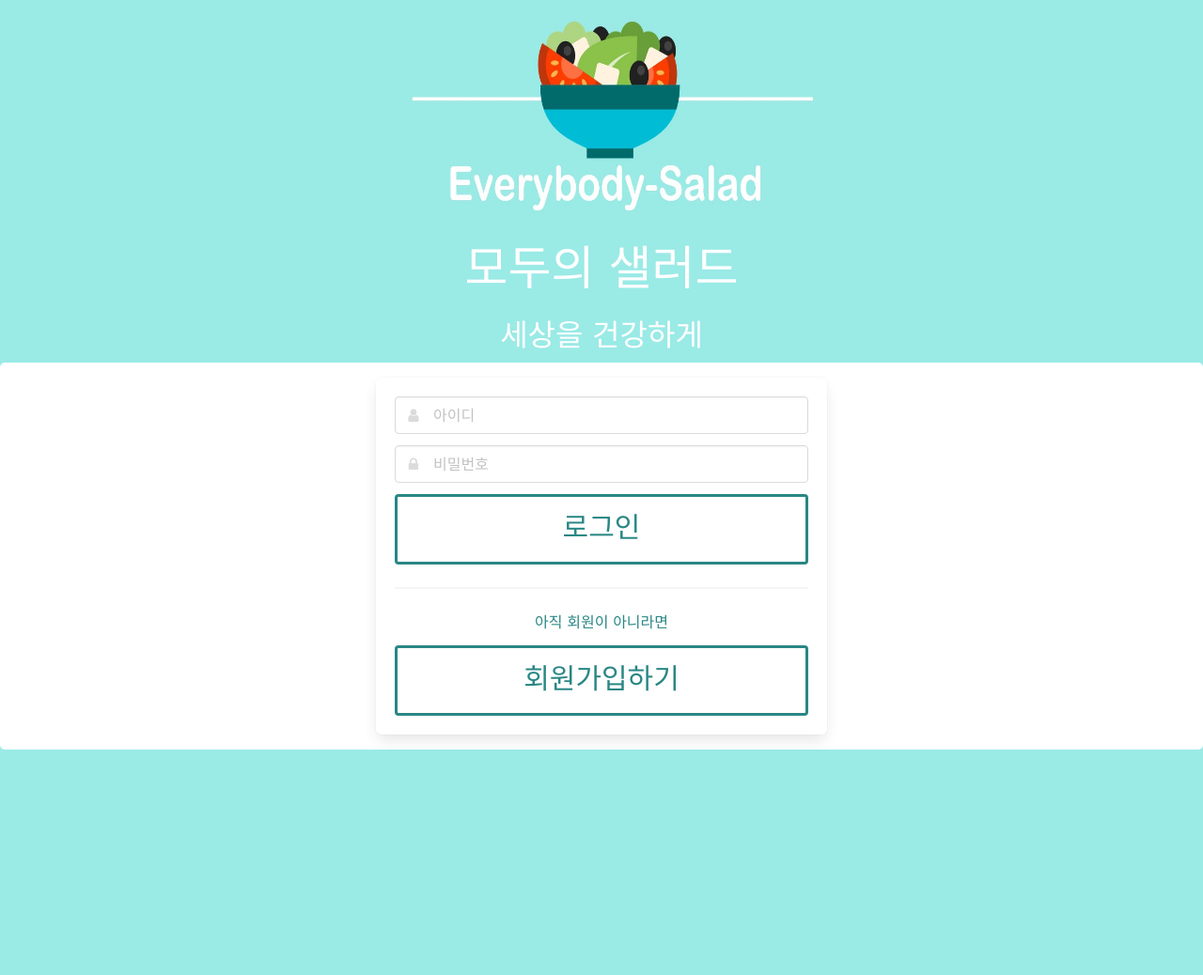
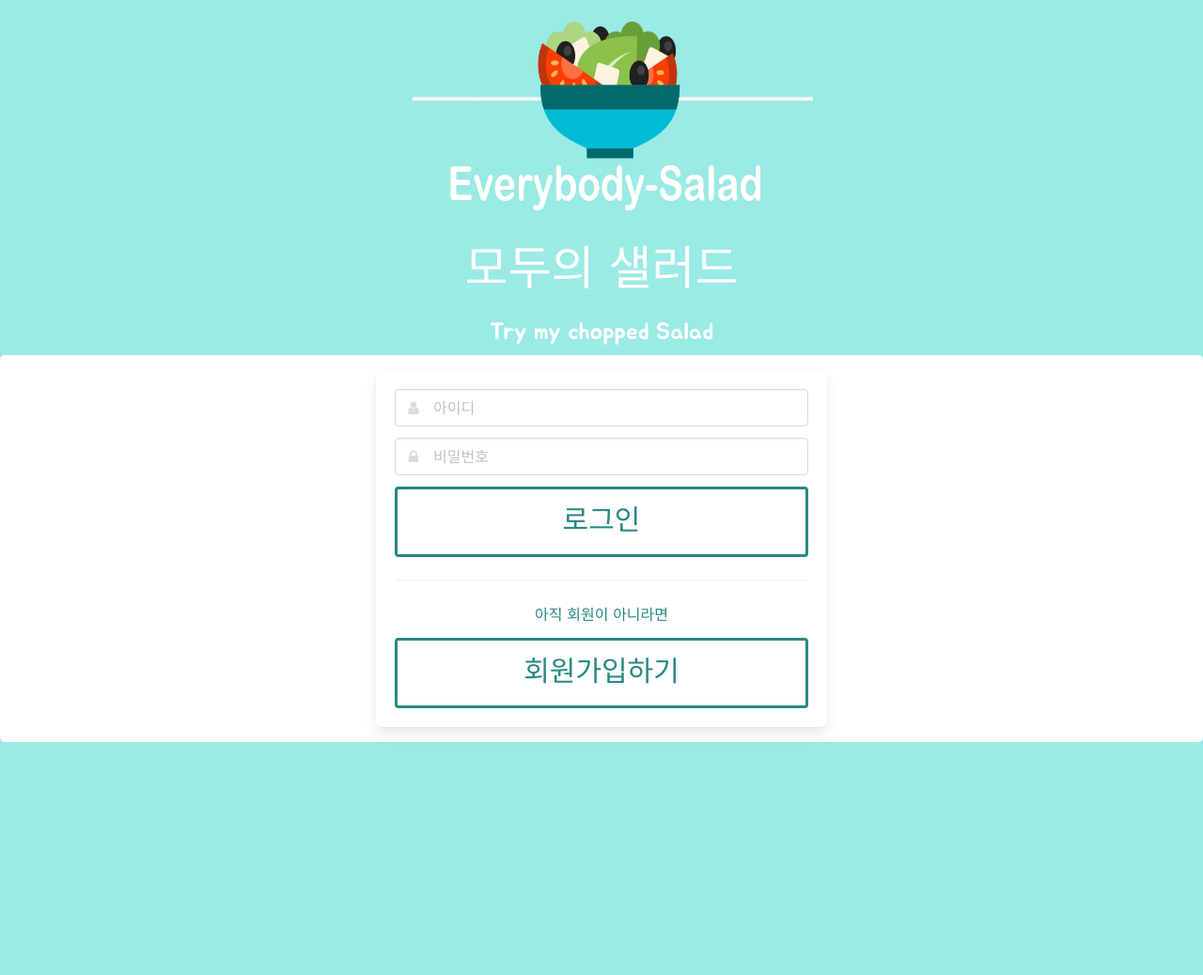
Before and after one commit to ombreman/everybody_salad, a Flask app: page /login in a window 1280 px wide. Shown: the top 1038 px of the page at 94% size. Run offline with Flask 2, Linux system fonts and the light colour scheme; some libraries are stand-ins or nearby versions; some web fonts are replaced.

Commit message:
Update login.html

```diff
--- a/templates/login.html
+++ b/templates/login.html
@@ -40,7 +40,6 @@
                 border-radius: 5px;
                 {#min-height: 1000px;#}
                 padding: 1rem 1.5rem;
-                max-width: 1300px;
                 margin: auto;
             }
 
@@ -316,7 +315,7 @@
             <img src="{{ url_for('static', filename='logo.jpeg') }}" class="salad-img">
             <div class="hero-body has-text-centered" style="padding-bottom:10px;padding-top:10px;">
                 <h1 class="title" style="font-size:50px;">모두의 샐러드</h1>
-                <h2 class="title">세상을 건강하게</h2>
+                <h2 class="title" style="font-size:25px;">Try my chopped Salad</h2>
             </div>
         </section>
 
```
